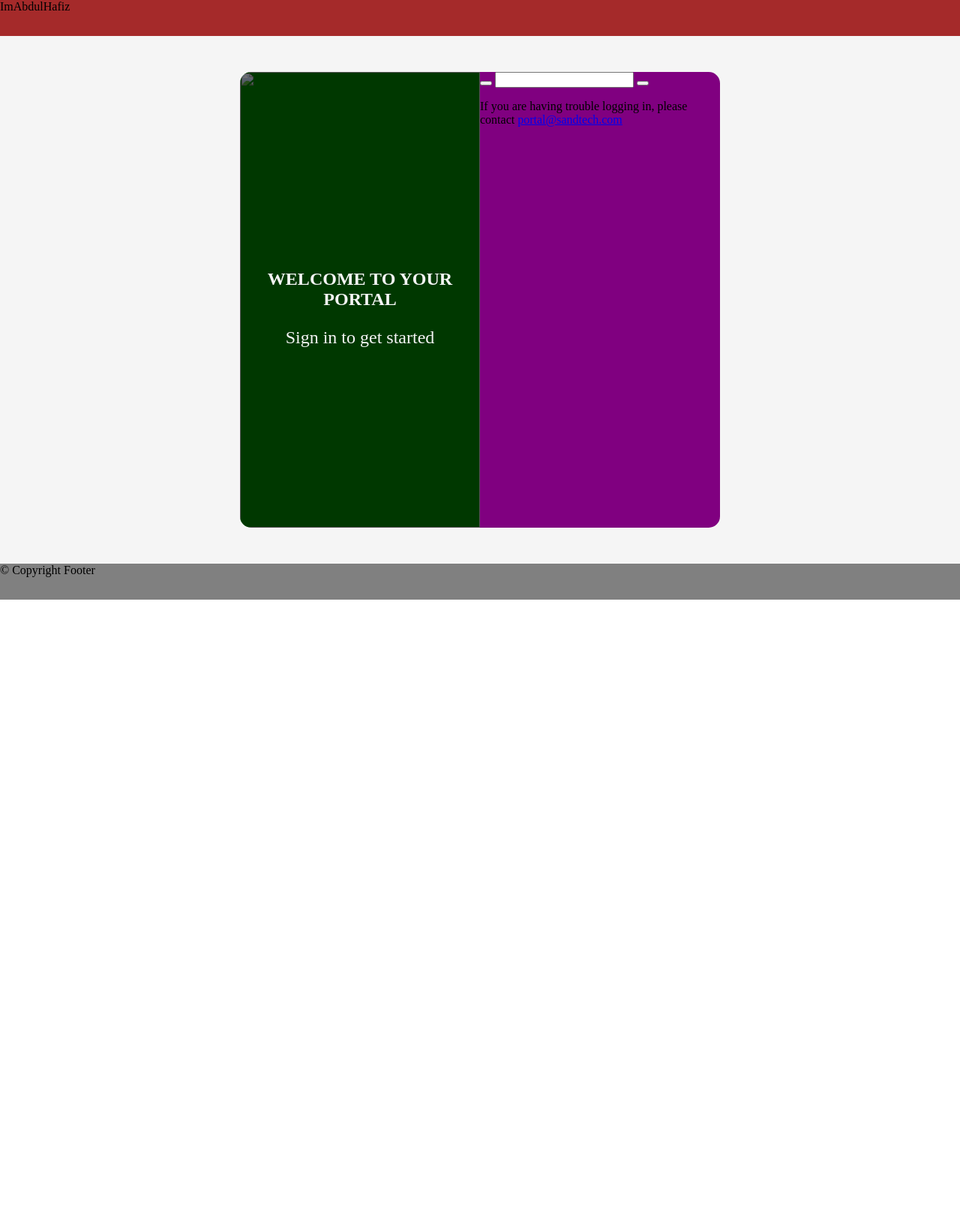
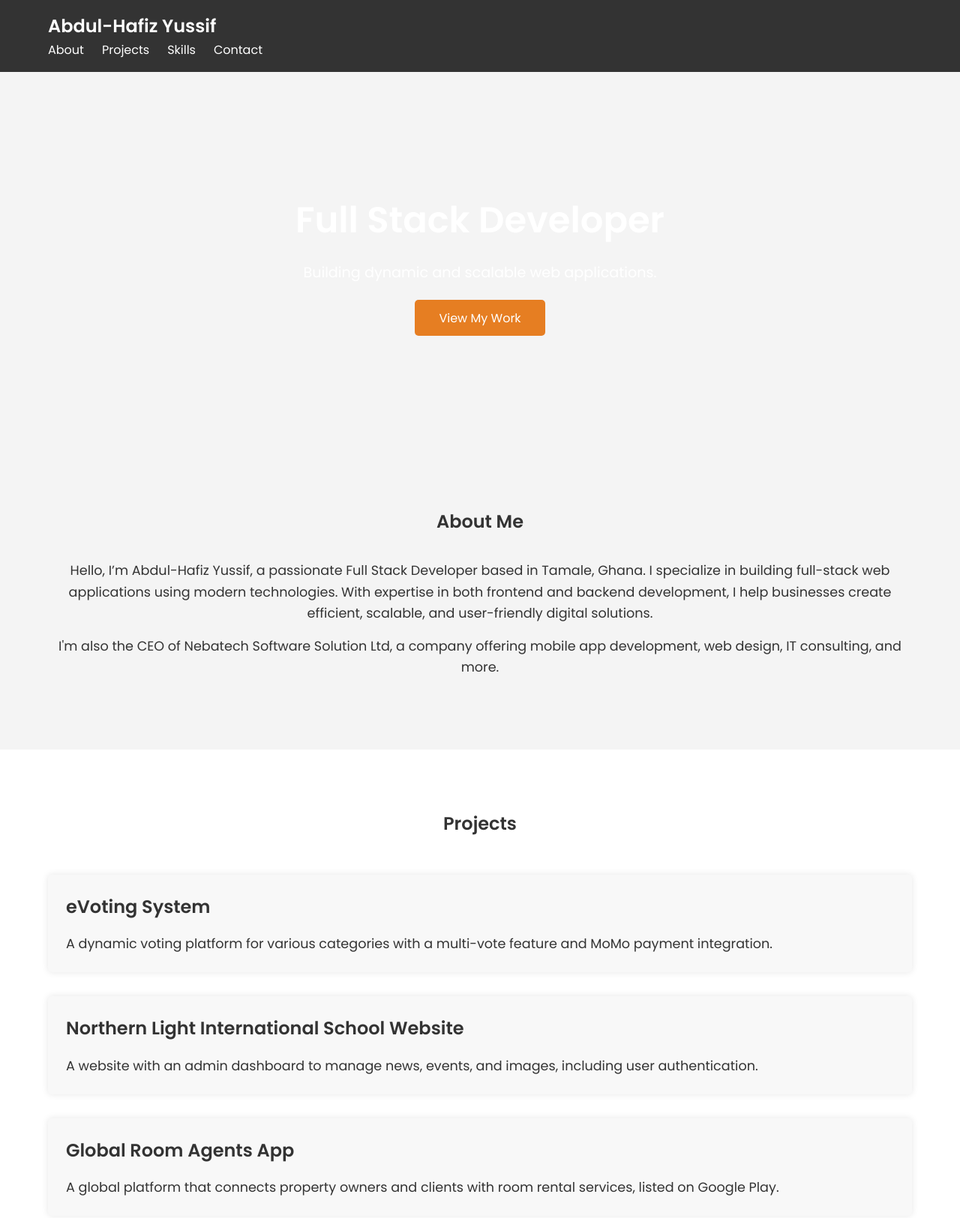
Before and after one commit to IAmAbdulHafiz/iAmAbdulHafiz.github.io, a plain HTML site: page index.html in a window 1280 px wide. Shown: the top 1625 px of the page at 75% size. Before the commit the page ends 800 px from the top, so only its background shows below. Drawn offline with Linux system fonts and the light colour scheme.

Commit message:
Update index.html

```diff
--- a/index.html
+++ b/index.html
@@ -1,31 +1,98 @@
-<!DOCTYPE HTML5>
-<html>
+<!DOCTYPE html>
+<html lang="en">
 <head>
-        <title>My Porfolio</title>
+    <meta charset="UTF-8">
+    <meta name="viewport" content="width=device-width, initial-scale=1.0">
+    <meta name="description" content="Portfolio of Abdul-Hafiz Yussif, Full Stack Developer">
+    <title>Abdul-Hafiz Yussif | Full Stack Developer</title>
+    <link rel="stylesheet" href="styles.css">
+    <link rel="preconnect" href="https://fonts.googleapis.com">
+    <link rel="preconnect" href="https://fonts.gstatic.com" crossorigin>
+    <link href="https://fonts.googleapis.com/css2?family=Poppins:wght@300;400;600&display=swap" rel="stylesheet">
 </head>
-    <body style="margin: 0px;">
-        <nav style="width: 100%; height: 6%; background-color: brown;">
-            ImAbdulHafiz
+<body>
+
+    <!-- Navbar -->
+    <nav class="navbar">
+        <div class="container">
+            <h1 class="logo">Abdul-Hafiz Yussif</h1>
+            <ul class="nav-links">
+                <li><a href="#about">About</a></li>
+                <li><a href="#projects">Projects</a></li>
+                <li><a href="#skills">Skills</a></li>
+                <li><a href="#contact">Contact</a></li>
+            </ul>
+        </div>
     </nav>
-        <section style="width: 100%; height: 88%; background-color: whitesmoke;">
-            <div style="width: 25%; height: 76%; background-color: green; position: absolute; right: 50%; top: 12%; border-top-left-radius: 15px; border-bottom-left-radius: 15px">
-                <img src="modern.jpg" style="width: 100%; height: 100%; border-top-left-radius: 15px; border-bottom-left-radius: 15px">
-                <div style="width: 100%; height: 100%; background-color: rgba(0, 0, 0, 0.562); position: absolute; right: 0%; top: 0%; border-top-left-radius: 15px; border-bottom-left-radius: 15px">
-                    <h1 style="color: whitesmoke; text-align: center; position: relative; top: 40%;">WELCOME TO YOUR PORTAL</h1>
-                    <p style="color: whitesmoke; font-style: bold; font-size: 1.5em; text-align: center; position: relative; top: 40%;">Sign in to get started</p>
+
+    <!-- Hero Section -->
+    <header class="hero">
+        <div class="container">
+            <h2>Full Stack Developer</h2>
+            <p>Building dynamic and scalable web applications.</p>
+            <a href="#projects" class="btn">View My Work</a>
+        </div>
+    </header>
+
+    <!-- About Section -->
+    <section id="about" class="about">
+        <div class="container">
+            <h2>About Me</h2>
+            <p>Hello, I’m Abdul-Hafiz Yussif, a passionate Full Stack Developer based in Tamale, Ghana. I specialize in building full-stack web applications using modern technologies. With expertise in both frontend and backend development, I help businesses create efficient, scalable, and user-friendly digital solutions. </p>
+            <p>I'm also the CEO of Nebatech Software Solution Ltd, a company offering mobile app development, web design, IT consulting, and more.</p>
+        </div>
+    </section>
+
+    <!-- Projects Section -->
+    <section id="projects" class="projects">
+        <div class="container">
+            <h2>Projects</h2>
+            <div class="project-card">
+                <h3>eVoting System</h3>
+                <p>A dynamic voting platform for various categories with a multi-vote feature and MoMo payment integration.</p>
+            </div>
+            <div class="project-card">
+                <h3>Northern Light International School Website</h3>
+                <p>A website with an admin dashboard to manage news, events, and images, including user authentication.</p>
+            </div>
+            <div class="project-card">
+                <h3>Global Room Agents App</h3>
+                <p>A global platform that connects property owners and clients with room rental services, listed on Google Play.</p>
             </div>
         </div>
-            <div style="width: 25%; height: 76%; background-color: purple; position: absolute; left: 50%; top: 12%; border-top-right-radius: 15px; border-bottom-right-radius: 15px;">
-                <form method="post">
-                    <button></button>
-                    <input>
-                    <button></button>
-                    <p>If you are having trouble logging in, please contact <a href="portal@sandtech.com">portal@sandtech.com</a></p>
-                </form>
+    </section>
+
+    <!-- Skills Section -->
+    <section id="skills" class="skills">
+        <div class="container">
+            <h2>Skills</h2>
+            <ul>
+                <li>HTML, CSS, JavaScript</li>
+                <li>React, Vue.js</li>
+                <li>Node.js, Express.js</li>
+                <li>Python, Django</li>
+                <li>Database: MySQL, MongoDB</li>
+                <li>Version Control: Git, GitHub</li>
+                <li>Agile Development</li>
+            </ul>
         </div>
     </section>
-        <footer style="width: 100%; height: 6%; background-color: gray;">
-            &copy; Copyright Footer
+
+    <!-- Contact Section -->
+    <section id="contact" class="contact">
+        <div class="container">
+            <h2>Contact Me</h2>
+            <p>If you'd like to work with me or learn more about my services, feel free to reach out!</p>
+            <a href="mailto:info@nebatech.com" class="btn">Get in Touch</a>
+        </div>
+    </section>
+
+    <!-- Footer -->
+    <footer class="footer">
+        <div class="container">
+            <p>&copy; 2024 Abdul-Hafiz Yussif. All rights reserved.</p>
+        </div>
     </footer>
+
 </body>
 </html>
```
Lines whose indentation alone changed are shown as unchanged.
